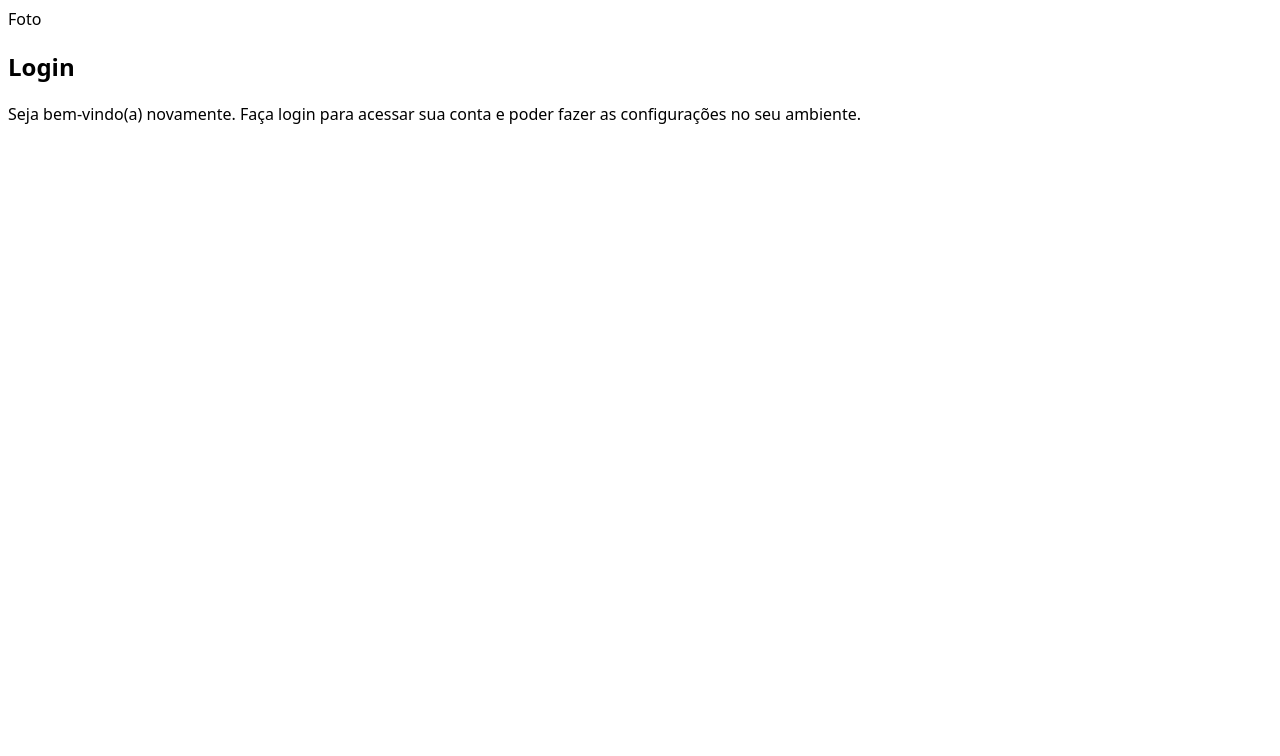
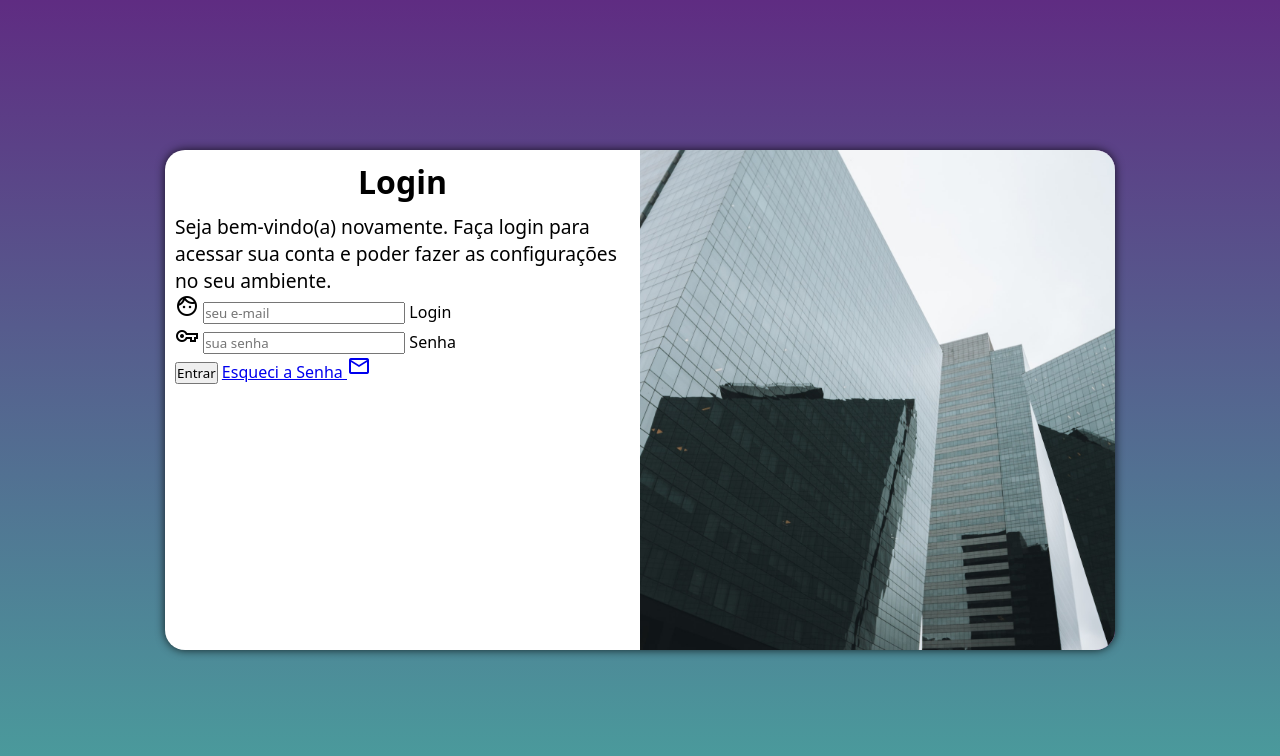
Before and after one commit to Maizer87/projeto-login, a plain HTML site: page index.html in a window 1280 px wide. Drawn offline with nearby package versions, Linux system fonts and the light colour scheme.

Commit message:
testes em tela de login

```diff
--- /dev/null
+++ b/estilos/media-queries.css
@@ -0,0 +1,50 @@
+@charset "UTF-8";
+
+@media screen and (min-width: 768px) and (max-width: 992px) {
+    body{
+        background-image: linear-gradient(to top, #49a09d, #5f2c82);
+    }
+
+    section#login {
+        width: 80vw;
+    }
+
+    section#login > div#image {
+        float: left;
+        width: 30%;
+        height: 100%;
+    }
+
+    section#login > div#formulario {
+        float: right;
+        width: 70%;
+    }
+}
+
+@media screen and (min-width: 992px){
+    body{
+        background-image: linear-gradient(to top, #49a09d, #5f2c82);
+    }
+
+    section#login {
+        width: 950px;
+    }
+
+    section#login > div#image {
+        float: right;
+        width: 50%;
+        height: 100%;
+    }
+
+    section#login > div#formulario {
+         float: left;
+         width: 50%;
+    }
+
+    div#formulario > h1 {
+        font-size: 2em;
+    }
+    div#formulario > p {
+        font-size: 1.2em;
+    }
+}
--- a/estilos/style.css
+++ b/estilos/style.css
@@ -8,4 +8,56 @@
 
 * {
     font-family: system-ui, -apple-system, BlinkMacSystemFont, 'Segoe UI', Roboto, Oxygen, Ubuntu, Cantarell, 'Open Sans', 'Helvetica Neue', sans-serif;
+    padding: 0px;
+    margin: 0px;
+    box-sizing: border-box; /*para o tamanho da caixa fazre parte da contagem*/
 }
+
+body, html {
+    background-color: #5f2c82;
+    height: 100vh;
+    width: 100vw;
+}
+
+main {
+    position: relative;
+    height: 100vh;
+    width: 100vw;
+}
+
+section#login {
+    position: absolute;
+    top: 50%;
+    left: 50%;
+    transform: translate(-50%, -50%);
+    overflow: hidden; /*tudo q estiver fora da borda esconde*/
+    background-color: white;
+    width: 250px;
+    height: 500px;
+    border-radius: 20px;
+    box-shadow: 0px 0px 10px rgba(0, 0, 0, 0.771);
+    transition: width 0.3s, height 0.3s;
+    transition-timing-function: ease; /*suavizar transição*/
+}
+
+section#login > div#image {
+    display: block;
+    background: #5f2c82 url(../images/metal.jpg) no-repeat;
+    background-size: cover;
+    background-position: left bottom;
+    height: 200px;
+}
+
+section#login > div#formulario {
+    display: block;
+    padding: 10px;
+}
+
+div#formulario > h1 {
+    text-align: center;
+    margin-bottom: 10px;
+}
+
+div#formulario > p {
+    font-size: 0.8em;
+}
--- a/index.html
+++ b/index.html
@@ -5,19 +5,35 @@
     <meta http-equiv="X-UA-Compatible" content="IE=edge">
     <meta name="viewport" content="width=device-width, initial-scale=1.0">
     <title>Login</title>
+    <link href="https://fonts.googleapis.com/css2?family=Material+Symbols+Outlined" rel="stylesheet" />
     <link rel="stylesheet" href="estilos/style.css">
+    <link rel="stylesheet" href="estilos/media-queries.css">
 </head>
 <body>
     <main>
         <section id="login">
             <div id="image">
-                Foto
+                <!-- Aqui vai a imagem nas CSS -->
             </div>
             <div id="formulario">
                 <h1>Login</h1>
                 <p>Seja bem-vindo(a) novamente. Faça login para acessar sua conta e poder fazer as configurações no seu ambiente.</p>
-                <form action="login.php" method="post">
+                <form action="login.php" method="post" autocomplete="on">
+                    <div class="campo">
+                        <i class="material-symbols-outlined">face</i>
+                        <input type="email" name="login" id="ilogin" placeholder="seu e-mail" autocomplete="email" required maxlength="30">
+                        <label for="ilogin">Login</label>
+                    </div>
 
+                    <div class="campo">
+                        <i class="material-symbols-outlined">vpn_key</i>
+                        <input type="password" name="senha" id="isenha" placeholder="sua senha" autocomplete="current-password" required minlength="8" maxlength="20">
+                        <label for="isenha">Senha</label>
+                    </div>
+                    <input type="submit" value="Entrar">
+                    <a href="esqueci.html">
+                        Esqueci a Senha <i class="material-symbols-outlined">mail</i>
+                    </a>
                 </form>
             </div>
         </section>
```
